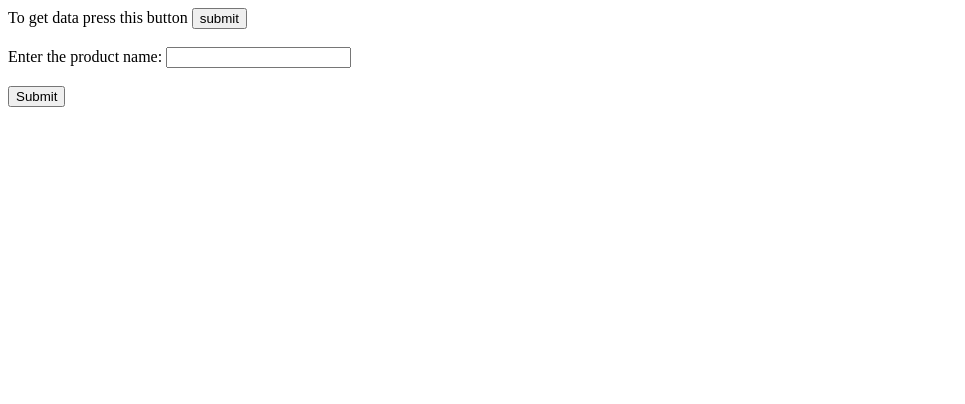
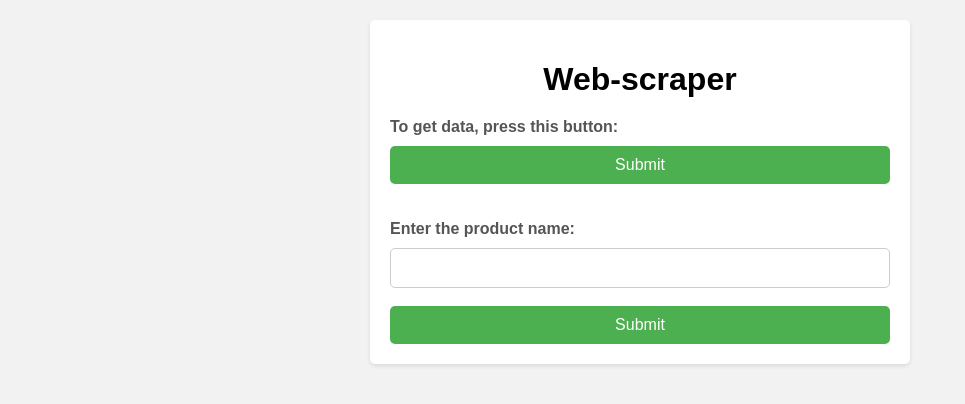
Before and after one commit to illiakroshka/Web-scraper, a website: page src/public/index.html in a window 1280 px wide. Shown: the whole page, without its empty margins (0-965 px from the left). Drawn offline with Linux system fonts and the light colour scheme.

Commit message:
Update design

```diff
--- a/src/public/index.html
+++ b/src/public/index.html
@@ -6,6 +6,60 @@
   <meta http-equiv="X-UA-Compatible" content="IE=edge">
   <meta name="viewport" content="width=device-width, initial-scale=1.0">
   <title>Document</title>
+  <style>
+    body {
+      font-family: Arial, sans-serif;
+      margin: 0;
+      padding: 20px;
+      background-color: #f2f2f2;
+    }
+
+    h1 {
+      text-align: center;
+      margin-bottom: 20px;
+    }
+
+    .container {
+      max-width: 500px;
+      margin: 0 auto;
+      background-color: #fff;
+      padding: 20px;
+      border-radius: 5px;
+      box-shadow: 0 2px 4px rgba(0, 0, 0, 0.1);
+    }
+
+    label {
+      display: block;
+      margin-bottom: 10px;
+      color: #555;
+      font-weight: bold;
+    }
+
+    input[type="text"] {
+      width: 100%;
+      padding: 10px;
+      border: 1px solid #ccc;
+      border-radius: 5px;
+      box-sizing: border-box;
+      font-size: 16px;
+    }
+
+    button {
+      display: block;
+      width: 100%;
+      padding: 10px;
+      background-color: #4CAF50;
+      color: #fff;
+      border: none;
+      border-radius: 5px;
+      cursor: pointer;
+      font-size: 16px;
+    }
+
+    button:hover {
+      background-color: #45a049;
+    }
+  </style>
   <script>
     const handleButtonGetClick = () => {
       fetch('/buttonGet', { method: 'POST' });
@@ -14,14 +68,19 @@
 </head>
 
 <body>
-  <label for="buttonGet">To get data press this button</label>
-  <button onclick="handleButtonGetClick()" id="buttonGet">submit</button>
-  <br />
-  <br />
-  <form action="/submit" method="POST">
-    <label for="name">Enter the product name:</label>
-    <input type="text" id="name" name="name"><br><br>
-    <input type="submit" value="Submit">
-  </form>
+  <div class="container">
+    <h1>Web-scraper</h1>
+    <label for="buttonGet">To get data, press this button:</label>
+    <button onclick="handleButtonGetClick()" id="buttonGet">Submit</button>
+    <br /><br />
+    <form action="/submit" method="POST">
+      <label for="name">Enter the product name:</label>
+      <input type="text" id="name" name="name"><br /><br />
+      <div class="button-container">
+        <button type="submit">Submit</button>
+      </div>
+    </form>
+  </div>
 </body>
+
 </html>
```
